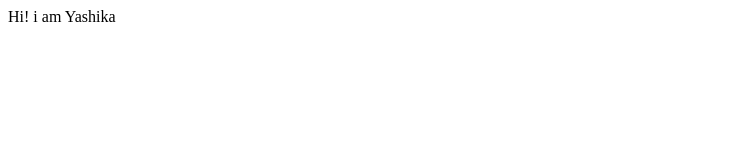
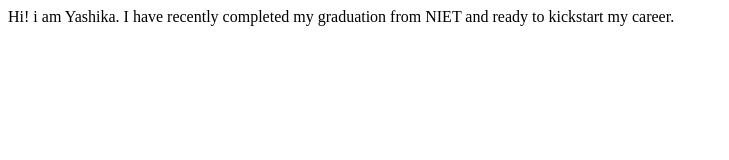
Before and after one commit to Yashikarai/Yashika-portfolio, a plain HTML site: page index.html in a window 1280 px wide. Shown: the whole page, without its empty margins (0-729 px from the left). Drawn offline with Linux system fonts and the light colour scheme.

Commit message:
docs: updated html file

```diff
--- a/index.html
+++ b/index.html
@@ -6,6 +6,6 @@
     <title>Yashikaportfolio</title>
 </head>
 <body>
-    Hi! i am Yashika
+    Hi! i am Yashika. I have recently completed my graduation from NIET and ready to kickstart my career.
 </body>
 </html>
```
